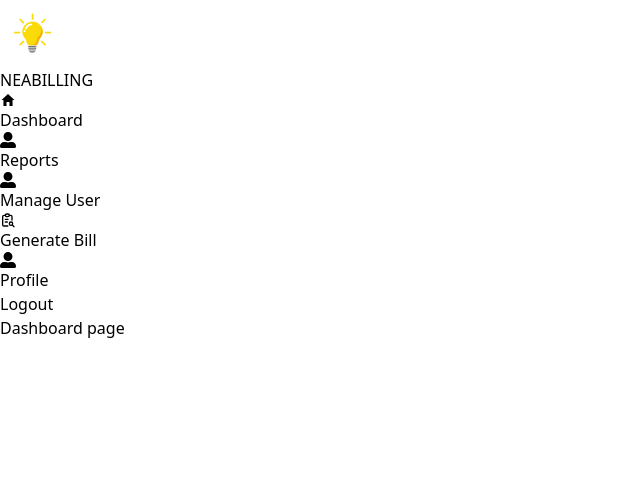
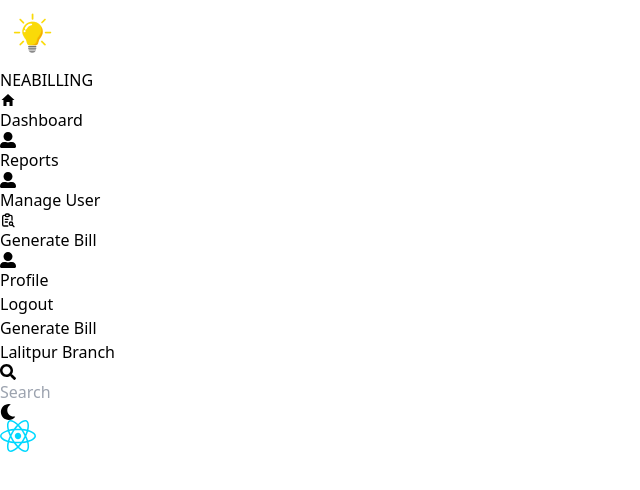
Before and after one commit to PaccyC/neabilling, a React (Vite) app: page /dashboard in a window 1280 px wide. Shown: the top 490 px of the page, without its empty margins (0-640 px from the left). Built offline with nearby package versions, Linux system fonts and the light colour scheme.

Commit message:
started working on the dashboard page

```diff
--- a/package.json
+++ b/package.json
@@ -10,7 +10,9 @@
     "preview": "vite preview"
   },
   "dependencies": {
+    "chart.js": "^4.4.3",
     "react": "^18.2.0",
+    "react-chartjs-2": "^5.2.0",
     "react-dom": "^18.2.0",
     "react-icons": "^5.2.1",
     "react-router-dom": "^6.23.1"
--- a/src/pages/Dashboard.tsx
+++ b/src/pages/Dashboard.tsx
@@ -1,9 +1,53 @@
+import SearchBar from "../components/SearchBar";
 
 const Dashboard = () => {
+
+  const lineData={
+    labels:["Sep","Oct","Nov","Dec","Jan","Feb"],
+    datasets:[
+      {
+        label:"Payments",
+        data:[150000,170000,140000,180000,200000],
+        fill:false,
+        backgroundColor:"#4F46E5",
+        borderColor:"#4F46E5"
+      }
+    ],
+  };
+
+  const pieData={
+    labels:["Payments Done","Payments Pending"],
+    datasets:[
+      {
+        label:"Payment Analysis",
+        data:[63,25],
+        fill:false,
+        backgroundColor:["#4F46E5","#A78BFA"],
+        hoverOffset:4,
+      },
+    ],
+  };
+
+
   return (
-    <div>
-      Dashboard page
+    <div className="min-h-screen bg-[#F4F7FE] flex flex-col  w-full">
+    <div className=" flex justify-between  mb-16">
+     <div className=" flex flex-col w-full">
+       <h1 className=" text-[#2B3674] font-semibold text-3xl">Generate Bill</h1>
+        <h3 className="text-xl text-[#05CD99]">Lalitpur Branch</h3>
+
+     </div>
+
+     <SearchBar/>
     </div>
+
+
+
+
+
+
+
+   </div>
   )
 }
 
--- a/src/pages/UsersDatails.tsx
+++ b/src/pages/UsersDatails.tsx
@@ -57,7 +57,7 @@ const UsersDatailsPage = () => {
                 </tr>
 
             </thead>
-           <tbody className=" bg-white divide-y divide-gray-200">
+           <tbody className=" bg-white divide-y divide-gray-200">z
             {users.map((user)=>(
                 <tr key={user.uid}>
                     <td className=" px-6 py-4 whitespace-nowrap text-sm font-medium text-gray-900">{user.uid}</td>
```
Also changed, not shown: 1 other file (tests, documents, lock files or other folders).
